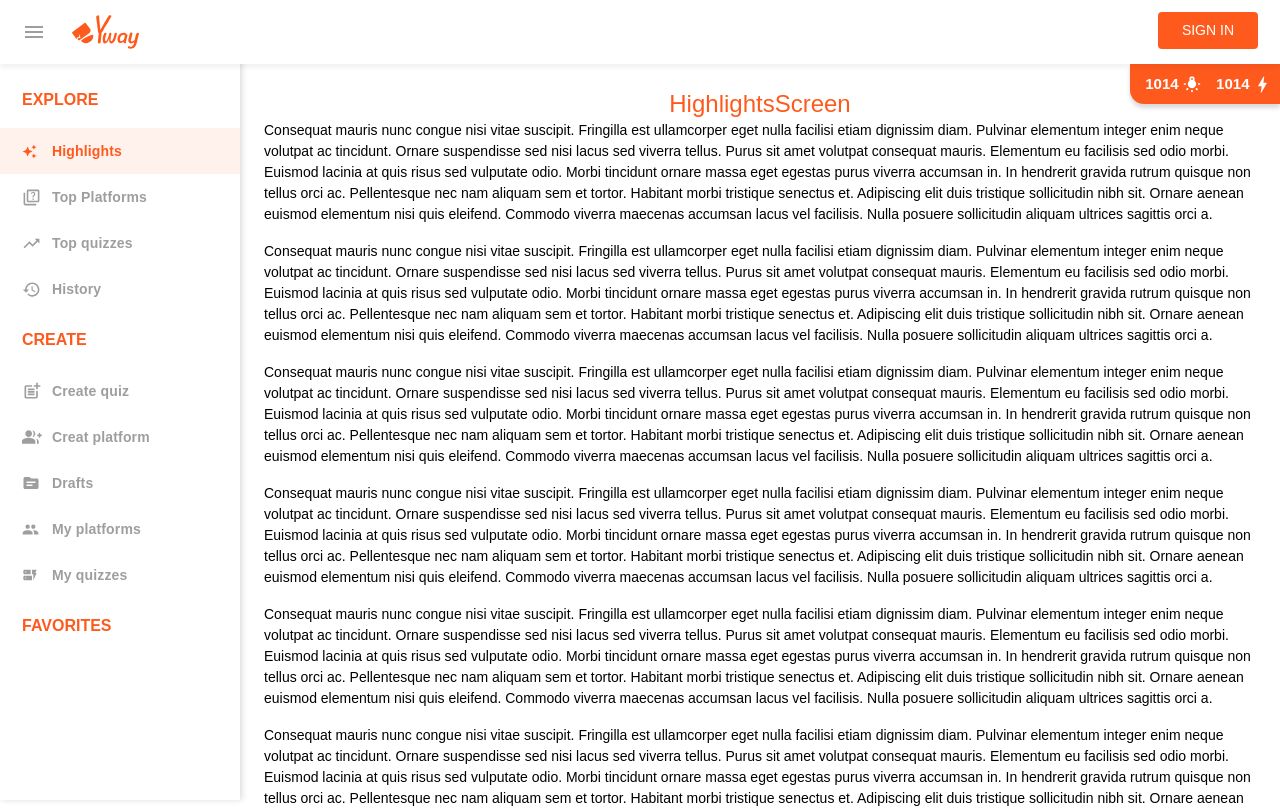
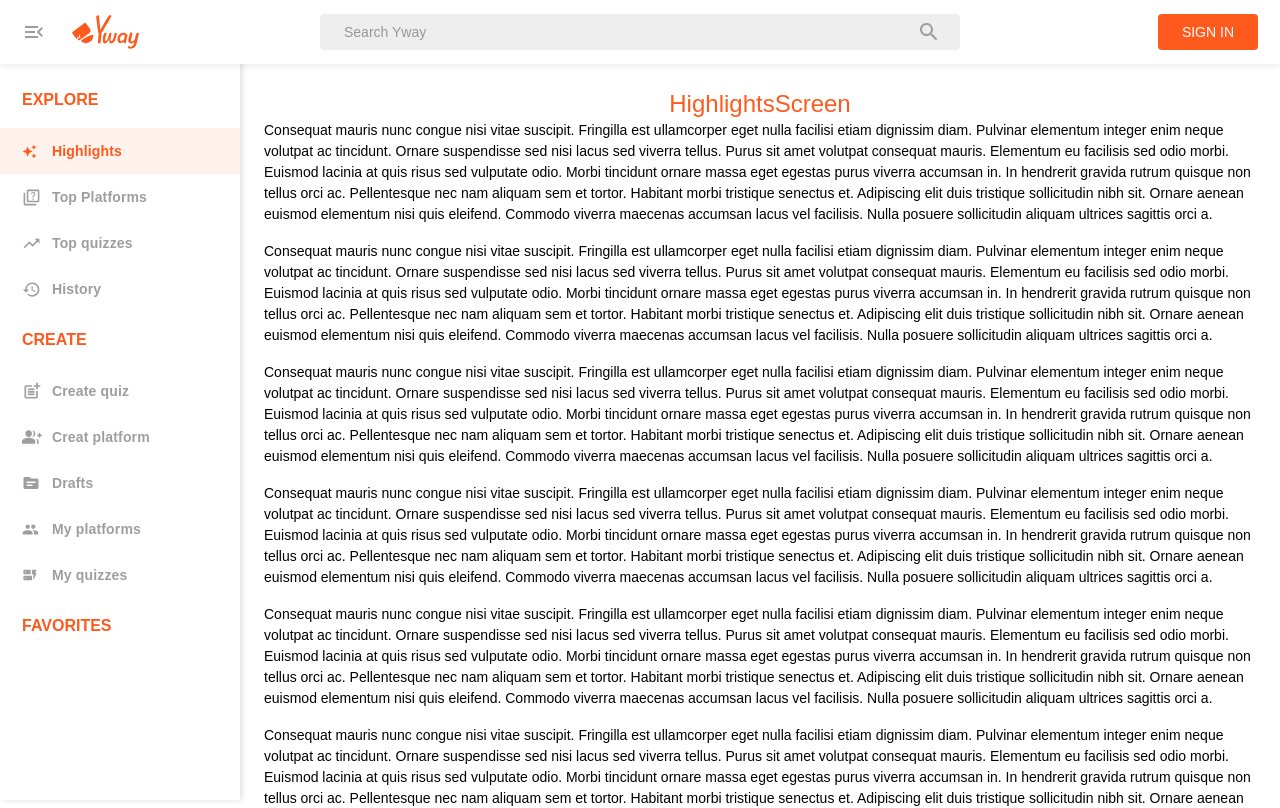
Before and after one commit to Yway-team/yway-front-end, a React (Create React App) app: page / in a window 1280 px wide. Shown: the top 808 px of the page. Built offline with nearby package versions, Linux system fonts and the light colour scheme; no server answers.

Commit message:
completed app bar

```diff
--- a/src/components/NavigationControl.js
+++ b/src/components/NavigationControl.js
@@ -10,12 +10,29 @@ import {
   ListItemIcon,
   Button,
   Grid,
+  Paper,
+  InputBase
 } from '@mui/material';
 
 import ListItem, { listItemClasses } from "@mui/material/ListItem";
 import { useHistory } from 'react-router-dom';
 import { styled, useTheme } from '@mui/material/styles';
-import { Menu, AutoAwesome, QuizOutlined, TrendingUp, History, PostAddOutlined, GroupAddRounded, Source, People, DynamicForm, TungstenRounded, Bolt } from '@mui/icons-material';
+import {
+  Menu,
+  MenuOpen,
+  AutoAwesome,
+  QuizOutlined,
+  TrendingUp,
+  History,
+  PostAddOutlined,
+  GroupAddRounded,
+  Source,
+  People,
+  DynamicForm,
+  TungstenRounded,
+  Bolt,
+  SearchRounded
+} from '@mui/icons-material';
 import { Fragment, useState, useEffect } from 'react';
 import { GoogleLogin } from 'react-google-login';
 import { LOGIN } from '../graphql/user-mutations.js';
@@ -41,7 +58,7 @@ function NavigationControl(props) {
     ['Top quizzes', <TrendingUp sx={{ fontSize: 19 }} />, '/quiz'],
     ['History', <History sx={{ fontSize: 19 }} />, '/user/:userId/history'],
   ];
-  //GroupAddRounded,  Source, People, Drafts
+
   const createTabLists = [
     ['Create quiz', <PostAddOutlined sx={{ fontSize: 20 }} />, '/quiz/create'],
     ['Creat platform', <GroupAddRounded sx={{ fontSize: 20 }} />, '/platform/create'],
@@ -130,20 +147,44 @@ function NavigationControl(props) {
       <AppBar position="fixed" sx={{ zIndex: (theme) => theme.zIndex.drawer + 2, background: theme.palette.common.white, boxShadow: '0px 4px 4px rgba(0, 0, 0, 0.05)' }}>
         <Toolbar style={{ padding: 0 }}>
           <Grid container justifyContent='space-between'>
-            <Grid container item xs={4}>
+            <Grid container item xs={2} alignItems='center' >
               <IconButton onClick={toggleDrawer} sx={{ mx: '14px', }}>
-                <Menu sx={{ fill: theme.palette.grey['500'] }} />
+                {
+                  open ? <MenuOpen sx={{ fill: theme.palette.grey['500'] }} /> :
+                    <Menu sx={{ fill: theme.palette.grey['500'] }} />
+                }
               </IconButton>
               <img src={logo} style={{ height: 40, marginTop: 'auto' }} alt={"logo"} />
             </Grid>
-            <Grid container item xs={4} ></Grid>
-            <Grid container item xs={4} justifyContent='flex-end'>
+            <Grid container item xs={6} alignItems='center' sx={{
+              [`&:focus-within`]: {
+                '& svg': { fill: theme.palette.primary.main }
+              }
+            }} >
+              <Paper
+                elevation={0}
+                component="form"
+                sx={{ px: 2, display: 'flex', alignItems: 'center', width: '100%', height: '36px', background: theme.palette.grey[200] }}
+              >
+                <InputBase
+                  sx={{
+                    ml: 1, flex: 1, fontSize: 14, fontWeight: 500,
+                  }}
+                  placeholder="Search Yway"
+                  inputProps={{ 'aria-label': 'search Yway' }}
+                />
+                <IconButton type="submit" sx={{ p: '3px' }} aria-label="search">
+                  <SearchRounded sx={{ fill: theme.palette.grey['500'] }} />
+                </IconButton>
+              </Paper>
+            </Grid>
+            <Grid container item xs={2} justifyContent='flex-end' alignItems='center'>
               <div>
                 {user.loggedin ?
                   <AppBarMenus {...user} />
                   : <GoogleLogin
                     clientId={process.env.REACT_APP_CLIENT_ID}
-                    isSignedIn={true}
+                    isSignedIn={false}
                     render={renderProps => (
                       <Button onClick={renderProps.onClick} sx={{
                         background: theme.palette.primary.main,
@@ -164,12 +205,11 @@ function NavigationControl(props) {
             </Grid>
           </Grid>
         </Toolbar>
-
       </AppBar>
-      <Grid container justifyContent='flex-end' sx={{ zIndex: theme.zIndex.drawer, position: 'fixed' }}>
+      {user.loggedin ? <Grid container justifyContent='flex-end' sx={{ zIndex: theme.zIndex.drawer, position: 'fixed' }}>
         <Grid item container direction='row' sx={{
           backgroundColor: theme.palette.primary.main,
-          height: '40px',
+          height: '36px',
           width: '150px',
           justifyContent: 'space-around',
           alignItems: 'center',
@@ -184,8 +224,7 @@ function NavigationControl(props) {
             <Bolt sx={{ fill: theme.palette.common.white, fontSize: 21, ml: 0.3 }} /></Grid>
 
         </Grid>
-      </Grid>
-
+      </Grid> : <Fragment></Fragment>}
       <Drawer
         variant="persistent"
         open={open}
```
